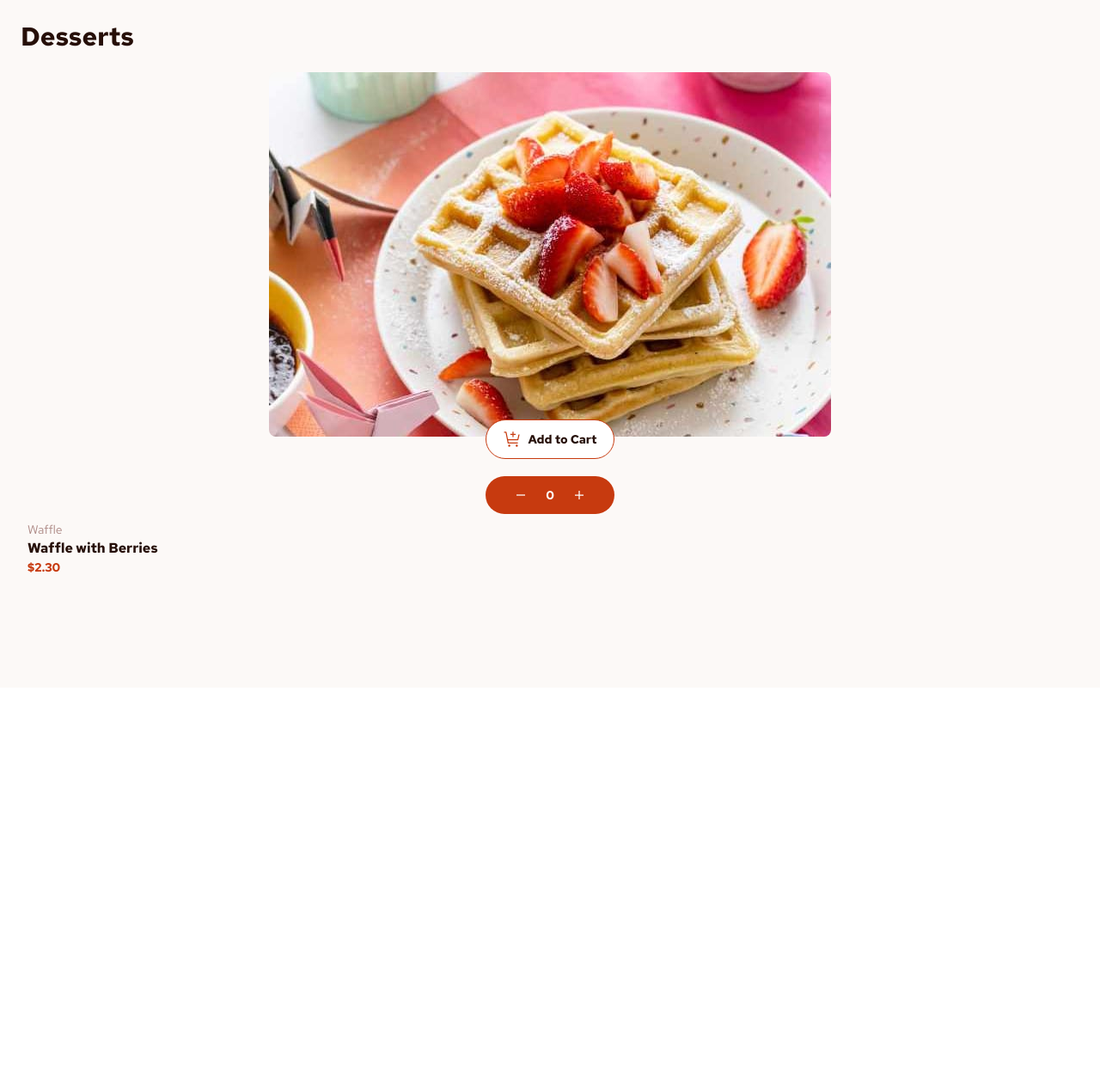
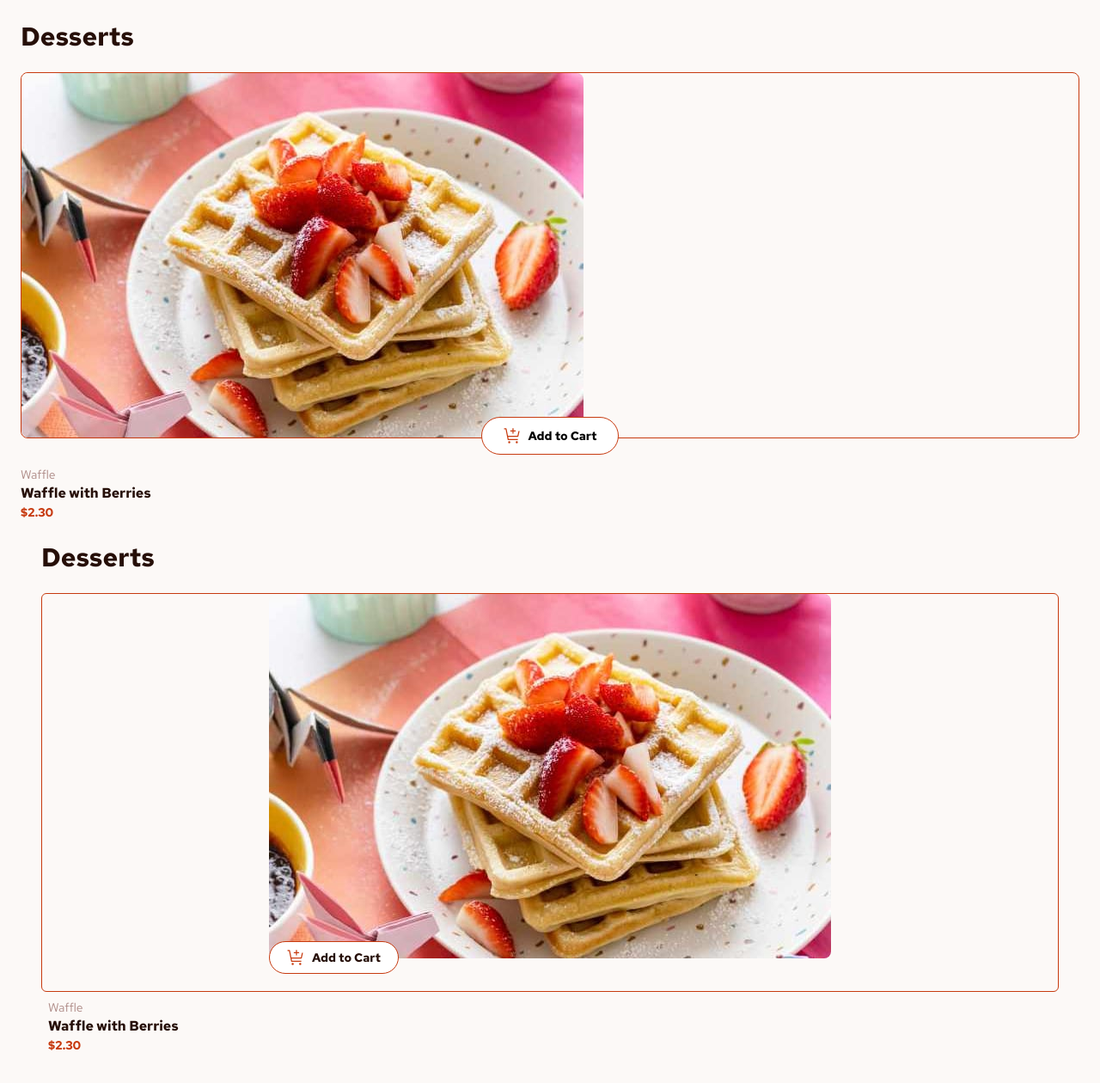
Before and after one commit to Chaveguapo/Product-list, a React (Vite) app: page / in a window 1280 px wide. Shown: the top 1260 px of the page at 86% size. Before the commit the page ends 800 px from the top, so only its background shows below. Built offline with nearby package versions, Linux system fonts and the light colour scheme.

Commit message:
Layout item

```diff
--- a/src/Item.tsx
+++ b/src/Item.tsx
@@ -18,44 +18,88 @@ function App() {
   };
   return (
     <>
-      <div className="min-h-screen font-display bg-Rose_50 p-6 text-left ">
-        <h1 className="font-bold  pb-6 text-3xl text-Rose_900">Desserts</h1>
+      <div className=" font-display bg-Rose_50 p-6 text-left  ">
+        <h1 className="font-bold pb-6 text-3xl text-Rose_900">Desserts</h1>
 
+        <div className="display:block md:flex ">
+          <ul>
+            <li>
+              <div className=" flex relative border border-Red rounded-lg mb-8 mx-auto md:max-w-2xl">
                 <div>
-          <ul>
-            <li
-              className={
-                "flex flex-col items-center pt-4border-4 border-Red border-none"
-              }
-            >
                   <img
                     src={waffle}
-                className="rounded-lg"
+                    className="block rounded-lg"
                     alt="waffle_with_berries"
                   ></img>
-              <div
-                aria-label="Add to cart"
-                className="relative z-30 border border-Red bottom-5 px-5 p-3 text-center text-sm font-bold text-Rose-900 rounded-full
-              bg-white text-Rose_900 flex gap-2 cursor-pointer "
+                </div>
+                <button
+                  aria-label="Cart-icon"
+                  className=" absolute -bottom-5 left-1/2 transform -translate-x-1/2 border border-Red md:w-64 w-40 h-11 text-center  text-sm font-bold text-Rose-900 rounded-full bg-white flex items-center justify-center	gap-2 cursor-pointer"
                 >
                   <img src={AddToCart} />
                   Add to Cart
+                </button>
               </div>
-              <div
+
+              {/* <div
                 aria-label="Count of items"
                 className=" flex gap-6 relative align-middle z-30 rounded-full px-9 p-3 text-sm font-bold bg-Red text-white"
               >
                 <img src={decrement} className="cursor-pointer" />
                 <p>{itemCount}</p>
                 <img src={increment} className="cursor-pointer" />
-              </div>
+              </div> */}
             </li>
-            <div className="p-2">
+            <div>
               <h3 className="text-sm text-Rose_400">Waffle</h3>
               <h2 className=" text-Rose_900 font-bold">Waffle with Berries</h2>
               <h2 className=" text-Red text-sm font font-bold">$2.30</h2>
             </div>
           </ul>
+        </div>
+        <div className="min-h-screen font-display bg-Rose_50 p-6 text-left display:block ">
+          <h1 className="font-bold pb-6 text-3xl text-Rose_900">Desserts</h1>
+
+          <div>
+            <ul>
+              <li
+                className={
+                  "flex flex-col items-center border border-Red rounded-md"
+                }
+              >
+                <div>
+                  <img
+                    src={waffle}
+                    className="rounded-lg"
+                    alt="waffle_with_berries"
+                  ></img>
+                  <button
+                    aria-label="Add to cart"
+                    className="relative z-30 border border-Red bottom-5  py-2 px-5 text-center text-sm font-bold text-Rose-900 rounded-full
+              bg-white text-Rose_900 flex gap-2 cursor-pointer "
+                  >
+                    <img src={AddToCart} />
+                    Add to Cart
+                  </button>
+                </div>
+                {/* <div
+                aria-label="Count of items"
+                className=" flex gap-6 relative align-middle z-30 rounded-full px-9 p-3 text-sm font-bold bg-Red text-white"
+              >
+                <img src={decrement} className="cursor-pointer" />
+                <p>{itemCount}</p>
+                <img src={increment} className="cursor-pointer" />
+              </div> */}
+              </li>
+              <div className="p-2">
+                <h3 className="text-sm text-Rose_400">Waffle</h3>
+                <h2 className=" text-Rose_900 font-bold">
+                  Waffle with Berries
+                </h2>
+                <h2 className=" text-Red text-sm font font-bold">$2.30</h2>
+              </div>
+            </ul>
+          </div>
         </div>
       </div>
     </>
--- a/tailwind.config.js
+++ b/tailwind.config.js
@@ -19,6 +19,16 @@ export default {
         Rose_900: "hsl(14, 65%, 9%)",
       },
     },
+    screens: {
+      tablet: "640px",
+      // => @media (min-width: 640px) { ... }
+
+      laptop: "1024px",
+      // => @media (min-width: 1024px) { ... }
+
+      desktop: "1280px",
+      // => @media (min-width: 1280px) { ... }
+    },
   },
   plugins: [],
 };
```
Lines whose indentation alone changed are shown as unchanged.
